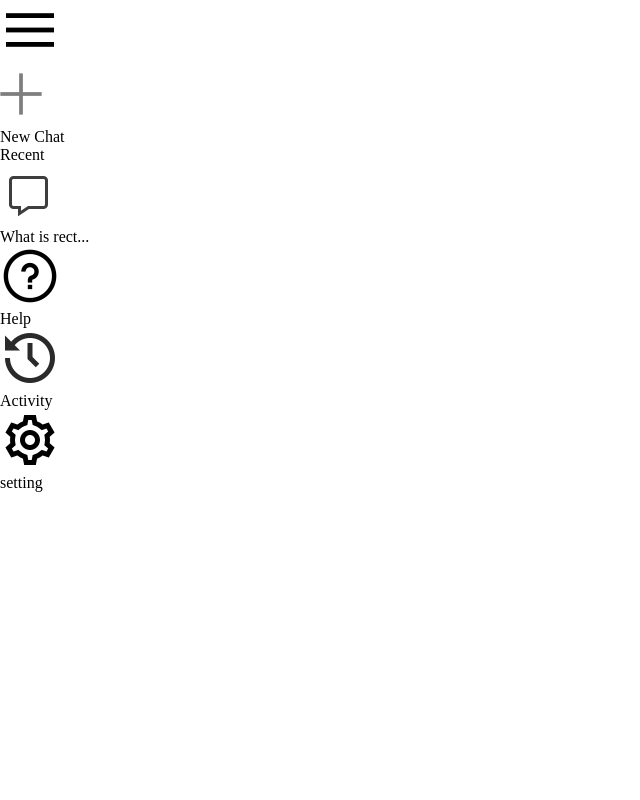
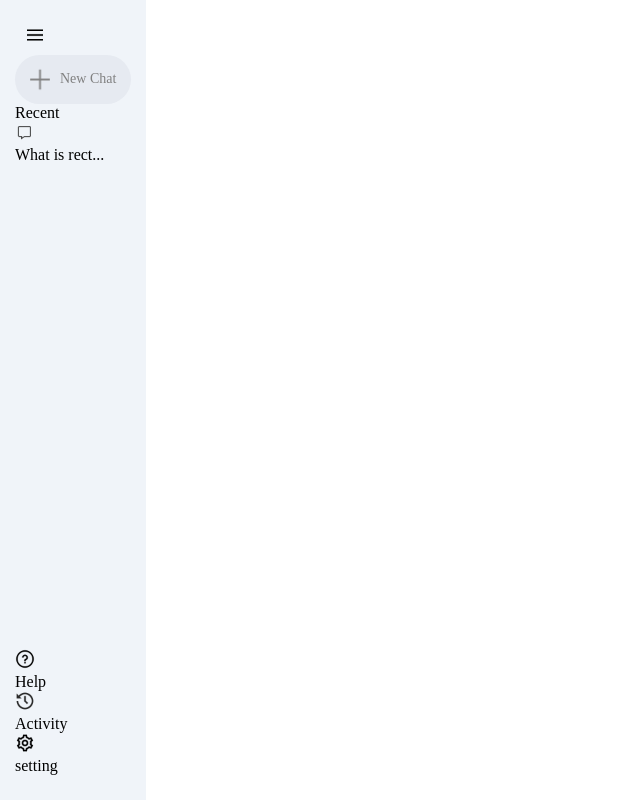
Before and after one commit to ShiruvatiNarasimha/Chat-with-gemini, a React (Vite) app: page / in a window 1280 px wide. Shown: the whole page, without its empty margins (0-640 px from the left). Built offline with nearby package versions, Linux system fonts and the light colour scheme.

Commit message:
Add sidebar style

```diff
--- a/src/components/Sidebar/Sidebar.jsx
+++ b/src/components/Sidebar/Sidebar.jsx
@@ -1,12 +1,12 @@
 import React from 'react';
-import './sidebar.css'
+import './Sidebar.css'
 import {assets} from '../../assets/assets';
 
 const Sidebar = () => {
   return (
-    <div className='sidebar'>
+    <div className='Sidebar'>
       <div className='top'>
-        <img src={assets.menu_icon} alt=""/>
+        <img className="menu" src={assets.menu_icon} alt=""/>
         <div className="new-chat">
           <img src={assets.plus_icon} alt=''/>
           <p>New Chat</p>
--- a/src/components/Sidebar/sidebar.css
+++ b/src/components/Sidebar/sidebar.css
@@ -0,0 +1,41 @@
+.Sidebar{
+    min-height: 100vh;
+    display: inline-flex;
+    flex-direction: column;
+    justify-content: space-between;
+    background-color: #f0f4f9;
+    padding: 25px 15px;
+}
+
+.Sidebar img{
+    width: 20px;
+}
+
+.Sidebar .menu{
+    display: block;
+    margin-left: 10px;
+    cursor: pointer;
+}
+
+.Sidebar .new-chat{
+    margin-top: 10px;
+    display: inline-flex;
+    align-items: center;
+    gap: 10px;
+    padding: 10px 15px;
+    border-radius: 50px;
+    font-size: 14px;
+    color: gray ;
+    cursor: pointer;
+}
+.Sidebar .new-chat{
+    margin-top: 10px;
+    display: inline-flex;
+    align-items: center;
+    gap: 10px;
+    background-color: #e6eaf1;
+    border-radius: 50px;
+    font-size: 14px;
+    color: gray;
+    cursor: pointer;
+}
```
